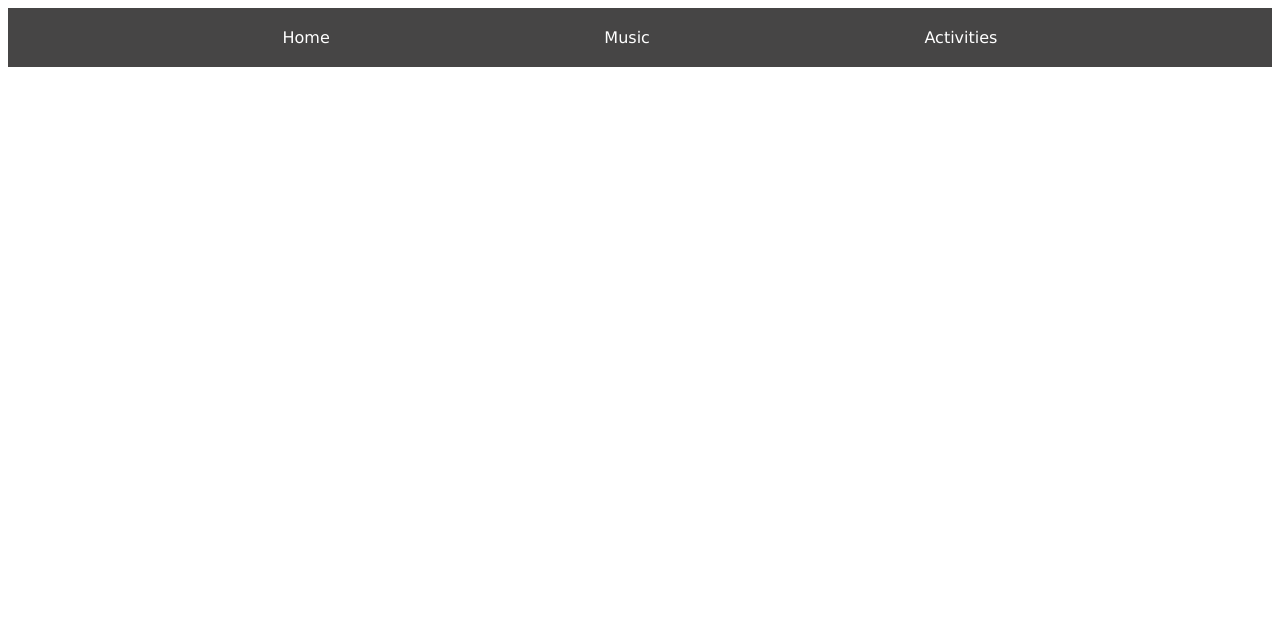
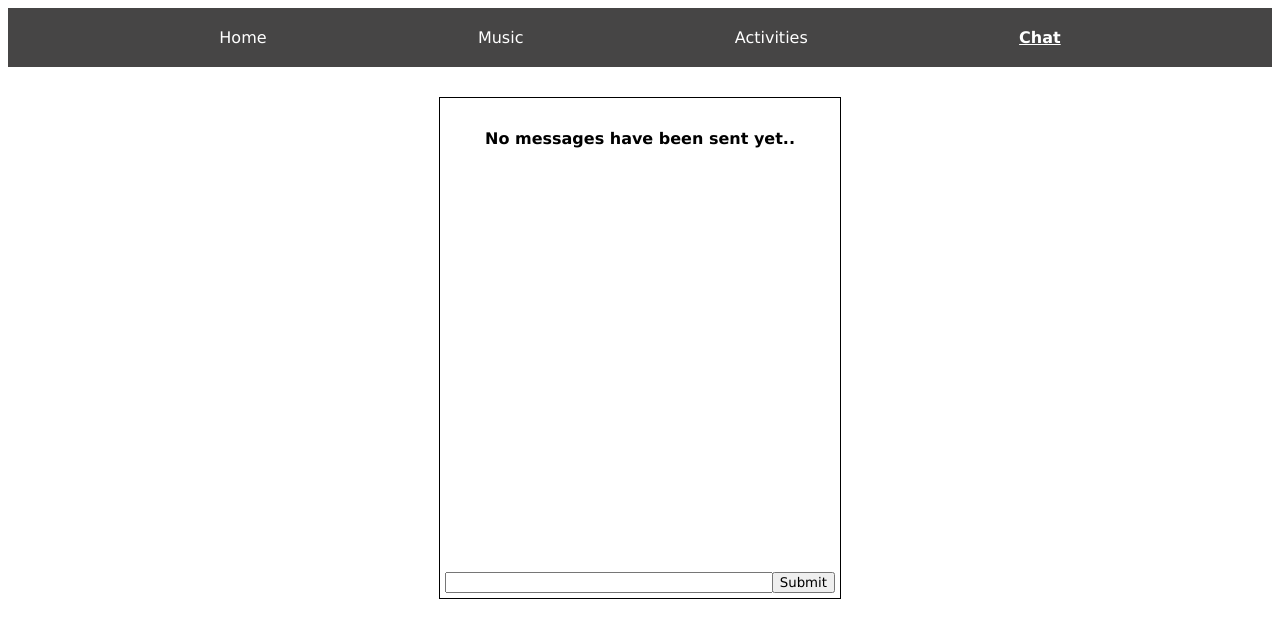
Before and after one commit to zakgogi/music-react-website, a React app: page /chat in a window 1280 px wide. Shown: the top 638 px of the page. Built offline with nearby package versions, Linux system fonts and the light colour scheme.

Commit message:
added chat

```diff
--- a/src/App.js
+++ b/src/App.js
@@ -1,7 +1,7 @@
 import React from 'react';
 
 import { Switch, Route } from 'react-router-dom';
-import { Music, Home, ActivityRender } from './pages';
+import { Music, Home, ActivityRender, Chat } from './pages';
 import { Header } from './Layout';
 import './App.css';
 
@@ -16,8 +16,11 @@ function App() {
         <Route exact path="/">
           <Home />
         </Route>
-        <Route exact path="/activity">
+        <Route path="/activity">
           <ActivityRender />
+        </Route>
+        <Route path="/chat">
+          <Chat />
         </Route>
       </Switch>
     </>
--- a/src/Layout/Header/index.js
+++ b/src/Layout/Header/index.js
@@ -8,6 +8,7 @@ const Header = () => {
             <NavLink exact to="/" activeClassName="current">Home</NavLink>
             <NavLink to="/music" activeClassName="current">Music</NavLink>
             <NavLink to="/activity" activeClassName="current">Activities</NavLink>
+            <NavLink to="/chat" activeClassName="current">Chat</NavLink>
         </nav>
     )
 };
--- /dev/null
+++ b/src/components/Chatbox/index.js
@@ -0,0 +1,53 @@
+import React, { useEffect, useState, useRef } from 'react';
+import './style.css';
+const Chatbox = () => {
+    const [ chat, setChat ] = useState([]);
+    const notesEnd = useRef();
+
+    useEffect(() => {
+        notesEnd.current.scrollIntoView({ behavior: "smooth" })
+    }, [chat])
+
+    function generateDate(){
+        let date = new Date();
+        return `${date.toString().slice(4,10)}, ${date.toString().slice(16, 21)}`;
+    }
+
+    function addChatMessage(e){
+        console.log(notesEnd);
+        e.preventDefault();
+        const input = e.target[0].value;
+        const generatedDate = generateDate();
+        if (input){
+            setChat(prevChat => prevChat.concat({message:`${input}`, date: `${generatedDate}`}));
+        }
+
+    }
+
+    const formatMessages = () => {
+        return chat.map((item, index) => {
+            return (
+                <section key={index} id="message">
+                    <p>{item.message}<span class="hiddenDate">{item.date}</span></p>
+
+                </section>
+            )}
+        )
+    }
+
+    return (
+        <section id="chatBox">
+            <section id="chatMessages">
+                { chat.length !==0 ? <h4>{generateDate()}</h4> : <h4>No messages have been sent yet..</h4> }
+                { formatMessages() }
+                <span ref={notesEnd}></span>
+            </section>
+            <form onSubmit={addChatMessage}>
+                <input id="chatInput" type="text"></input>
+                <input id="chatSubmit" type="submit"></input>
+            </form>
+        </section>
+    )
+}
+
+export default Chatbox;
--- /dev/null
+++ b/src/components/Chatbox/style.css
@@ -0,0 +1,74 @@
+* {
+  font-family: "Lucida Sans", "Lucida Sans Regular", "Lucida Grande",
+    "Lucida Sans Unicode", Geneva, Verdana, sans-serif;
+}
+
+#chatBox {
+  position: relative;
+  height: 500px;
+  width: 400px;
+  border: 1px solid black;
+  margin: auto;
+  margin-top: 30px;
+}
+
+#chatInput {
+  position: absolute;
+  bottom: 0;
+  left: 0;
+  width: 80%;
+}
+
+#chatSubmit {
+  position: absolute;
+  bottom: 0;
+  right: 0;
+}
+
+#chatMessages {
+  height: 90%;
+  width: 95%;
+  position: absolute;
+  left: 2.5%;
+  top: 2%;
+  overflow: auto;
+}
+
+#message {
+  border: 1px solid black;
+  width: 80%;
+  border-radius: 20px;
+  margin-left: 4px;
+  margin-top: 4px;
+  background-color: pink;
+}
+
+#message p {
+  padding: 4px;
+  color: white;
+  text-align: left;
+  margin-left: 2%;
+}
+
+/* #avatar {
+  margin-top: 4px;
+  border: 1px solid black;
+  width: 15%;
+  height: 10%;
+  display: inline-block;
+} */
+
+.hiddenDate {
+  display: none;
+  position: absolute;
+  color: black;
+  font-size: 80%;
+  background-color: rgb(216, 211, 211);
+  padding: 5px;
+  border: 1px solid black;
+  right: 0;
+}
+
+#message p:hover > .hiddenDate {
+  display: flex;
+}
--- a/src/components/index.js
+++ b/src/components/index.js
@@ -1,3 +1,4 @@
 export { default as Artist } from './ArtistInfo';
 export { default as Albums } from './Albums';
 export { default as Activity } from './Activity';
+export { default as Chatbox } from './Chatbox';
--- /dev/null
+++ b/src/pages/Chat/index.js
@@ -0,0 +1,12 @@
+import React from 'react';
+import { Chatbox } from '../../components';
+import './style.css';
+function Chat(){
+    return (
+        <>
+            <Chatbox />
+        </>
+    )
+}
+
+export default Chat;
--- a/src/pages/index.js
+++ b/src/pages/index.js
@@ -1,3 +1,4 @@
 export { default as Music } from './Music';
 export { default as Home } from './Home';
 export { default as ActivityRender } from './ActivityRender';
+export { default as Chat } from './Chat';
```
Also changed, not shown: src/pages/Chat/style.css (added).
